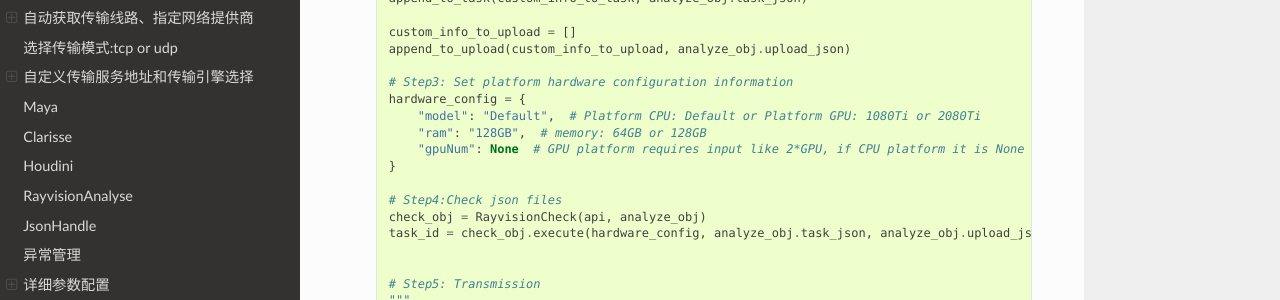
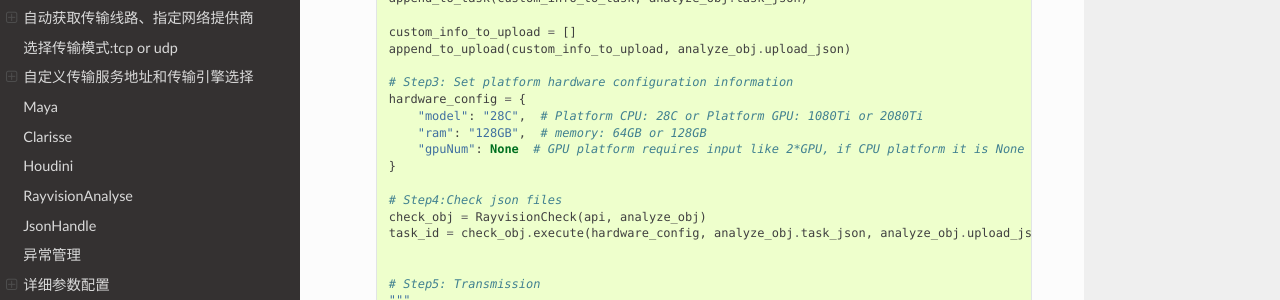
Before and after one commit to renderbus/docs_sdk, a Sphinx documentation site: the page built from docs/render/demo/demo.rst, in a window 1280 px wide and 900 px high, scrolled down 759 px. Shown: the part 151-451 px from the top of the window. Built offline with Sphinx 7.4.7 and the Read the Docs theme 3.1.0, drawn with Linux system fonts in a browser that asks for light colours; some of the changed text lies outside the part shown.

Commit message:
去除硬件配置default字样

```diff
--- a/docs/render/demo/demo.rst
+++ b/docs/render/demo/demo.rst
@@ -53,7 +53,7 @@
 
     # Step3: Set platform hardware configuration information
     hardware_config = {
-        "model": "Default",  # Platform CPU: Default or Platform GPU: 1080Ti or 2080Ti
+        "model": "28C",  # Platform CPU: 28C or Platform GPU: 1080Ti or 2080Ti
         "ram": "128GB",  # memory: 64GB or 128GB
         "gpuNum": None  # GPU platform requires input like 2*GPU, if CPU platform it is None
     }
@@ -156,7 +156,7 @@
 
     # Step3: Set platform hardware configuration information
     hardware_config = {
-        "model": "Default",  # Platform CPU: Default or Platform GPU: 1080Ti or 2080Ti
+        "model": "28C",  # Platform CPU: 28C or Platform GPU: 1080Ti or 2080Ti
         "ram": "128GB",  # memory: 64GB or 128GB
         "gpuNum": None  # GPU platform requires input like 2*GPU, if CPU platform it is None
     }
@@ -258,7 +258,7 @@
 
     # Step3: Set platform hardware configuration information
     hardware_config = {
-        "model": "Default",  # Platform CPU: Default or Platform GPU: 1080Ti or 2080Ti
+        "model": "28C",  # Platform CPU: 28C or Platform GPU: 1080Ti or 2080Ti
         "ram": "128GB",  # memory: 64GB or 128GB
         "gpuNum": None  # GPU platform requires input like 2*GPU, if CPU platform it is None
     }
@@ -359,7 +359,7 @@
 
     # Step3: Set platform hardware configuration information
     hardware_config = {
-        "model": "Default",  # Platform CPU: Default or Platform GPU: 1080Ti or 2080Ti
+        "model": "28C",  # Platform CPU: 28C or Platform GPU: 1080Ti or 2080Ti
         "ram": "128GB",  # memory: 64GB or 128GB
         "gpuNum": None  # GPU platform requires input like 2*GPU, if CPU platform it is None
     }
@@ -457,7 +457,7 @@
 
     # Step3: Set platform hardware configuration information
     hardware_config = {
-        "model": "Default",  # Platform CPU: Default or Platform GPU: 1080Ti or 2080Ti
+        "model": "28C",  # Platform CPU: 28C or Platform GPU: 1080Ti or 2080Ti
         "ram": "128GB",  # memory: 64GB or 128GB
         "gpuNum": None  # GPU platform requires input like 2*GPU, if CPU platform it is None
     }
@@ -561,7 +561,7 @@
 
     # Step3: Set platform hardware configuration information
     hardware_config = {
-        "model": "Default",  # Platform CPU: Default or Platform GPU: 1080Ti or 2080Ti
+        "model": "28C",  # Platform CPU: 28C or Platform GPU: 1080Ti or 2080Ti
         "ram": "128GB",  # memory: 64GB or 128GB
         "gpuNum": None  # GPU platform requires input like 2*GPU, if CPU platform it is None
     }
@@ -654,7 +654,7 @@
 
     # Step2: Set platform hardware configuration information
     hardware_config = {
-        "model": "Default",  # Platform CPU: Default or Platform GPU: 1080Ti or 2080Ti
+        "model": "28C",  # Platform CPU: 28C or Platform GPU: 1080Ti or 2080Ti
         "ram": "128GB",  # memory: 64GB or 128GB
         "gpuNum": None  # GPU platform requires input like 2*GPU, if CPU platform it is None
     }
```
Also changed, not shown: docs/render/how to use API interface zh.md (+17 -24 lines).
